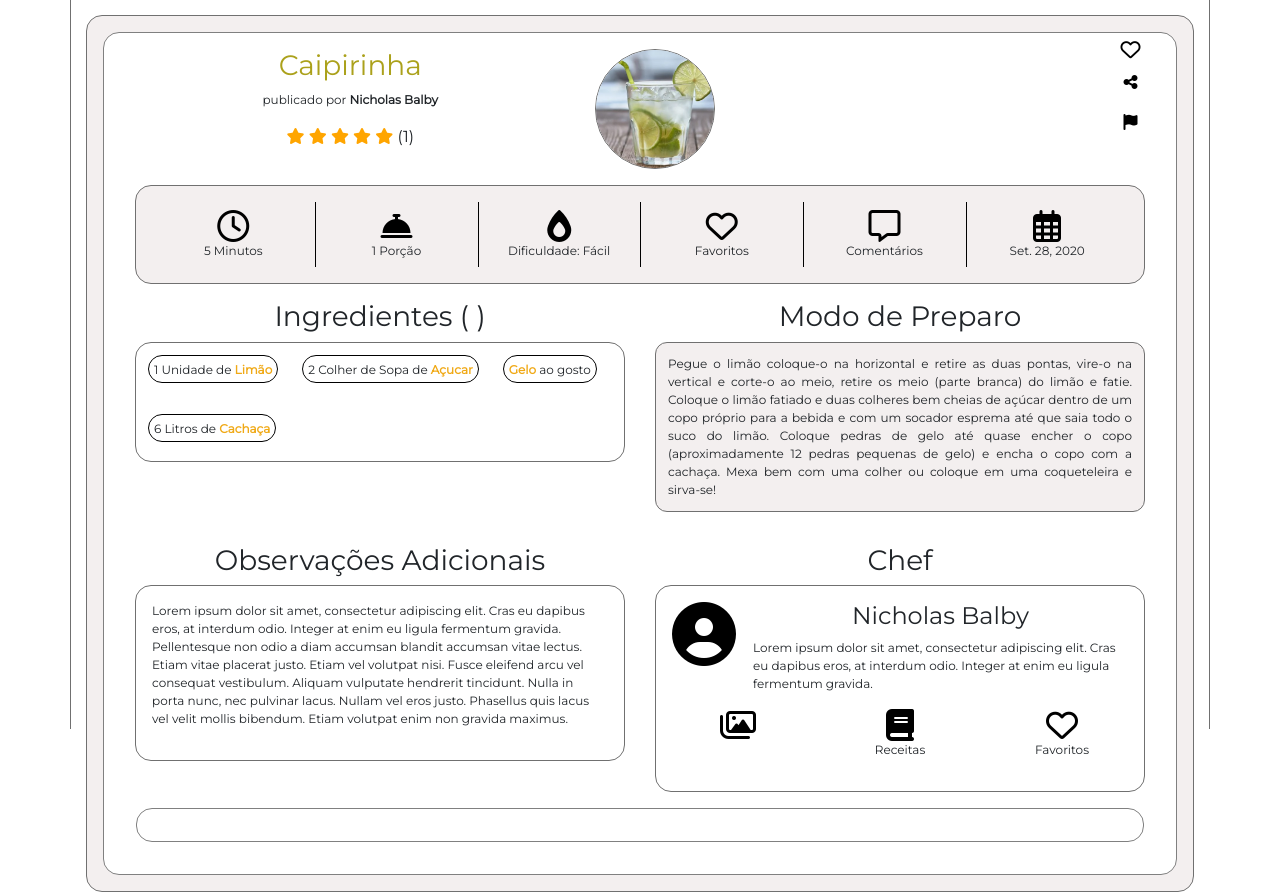
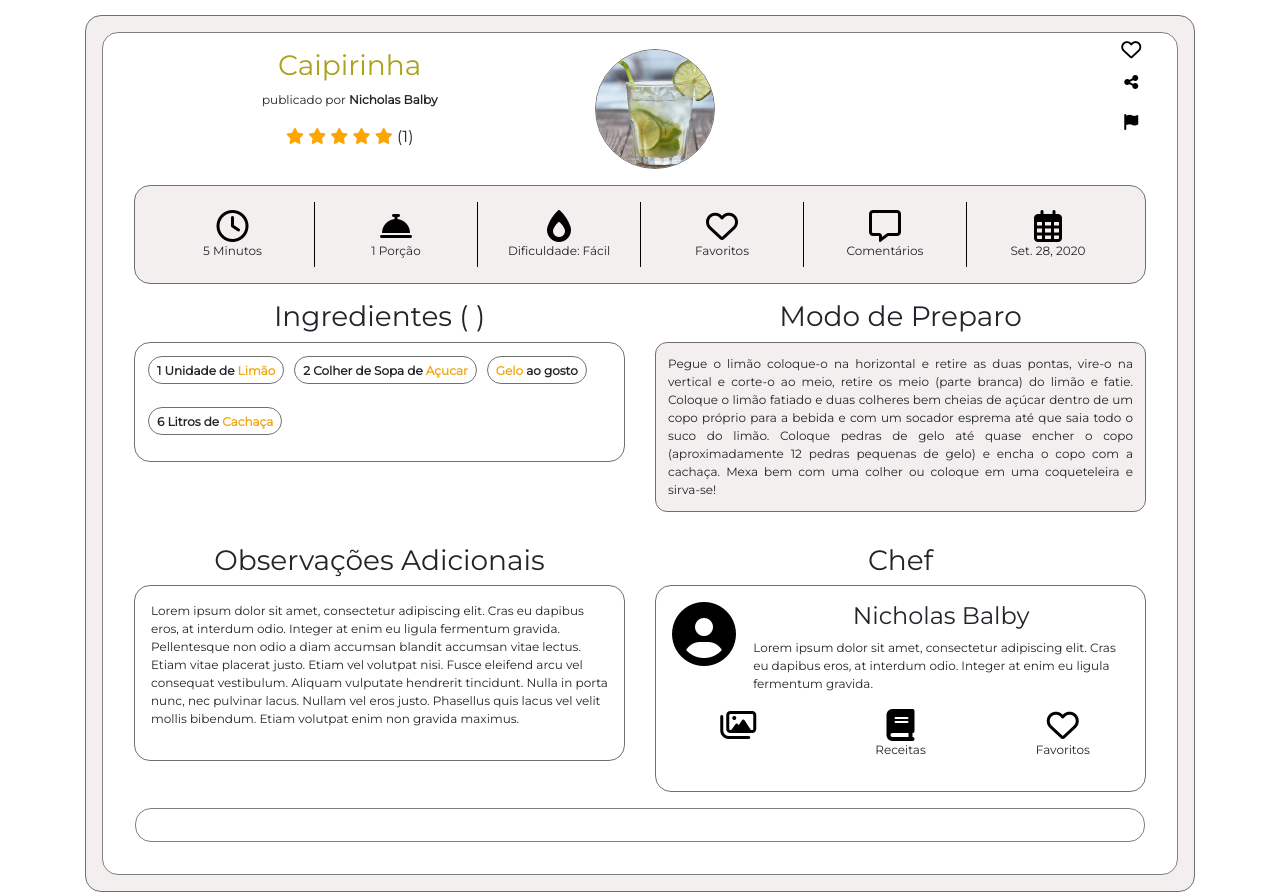
Before and after one commit to Tads98/CookIt, a Django app: page /caipirinha in a window 1280 px wide. Shown: the part 71-963 px from the top of the page. Run offline with Django 3.2, Linux system fonts and the light colour scheme; data comes from the database, SQL or seed files in the repository; some libraries are stand-ins or nearby versions.

Commit message:
Correção de alinhamento de miniaturas de receita, mudança de cores e pequenas alterações no template.

```diff
--- a/core/static/custom/css/style.css
+++ b/core/static/custom/css/style.css
@@ -85,6 +85,7 @@ i {
 */
 
 .container {
+    border: none !important;
     padding-top: 4rem;
     padding-bottom: 4rem;
     background-color: white;
@@ -489,10 +490,6 @@ ul li {
     color: orange;
 }
 
-.col h5 {
-    color: yellowgreen;
-}
-
 #keywords {
     padding: 1em 1em 0 1em;
     border-bottom: 1px solid black;
@@ -517,11 +514,11 @@ ul li {
 
 .card-title {
     display: -webkit-box;
-    -webkit-line-clamp: 1;
+    /*-webkit-line-clamp: 1;*/
     -webkit-box-orient: vertical;
     overflow: hidden;
     text-overflow: ellipsis;
-    color: yellowgreen;
+    color: #ABA11B;
     font-weight: bold;
     text-align: center;
 }
@@ -625,13 +622,18 @@ hr {
     border-radius: 1em;
     display: flex;
     flex-wrap: wrap;
+    padding: 8px;
 }
 
 #alinhamento-ingredientes p {
-    margin: 1em;
+    margin: 5px;
+    margin-bottom: 10px;
+    padding: 5px;
+    padding-left: 8px;
+    padding-right: 8px;
     font-size: 12px;
     display: inline-block;
-    border: 1px solid black;
+    border: 1px solid #707070;
     border-radius: 1.5em;
     height: 28px;
 }
--- a/core/templates/parciais/_navbar.html
+++ b/core/templates/parciais/_navbar.html
@@ -1,5 +1,5 @@
 {%load static%}
-<nav class="navbar navbar-expand-lg navbar-light bg-light d-flex justify-content-between fixed-top">
+<nav class="navbar navbar-expand-lg d-flex justify-content-between fixed-top">
     <a class="navbar-brand" href="{% url 'receita:index' %}">
         <img src="{% static 'imgs/cookit_logo.svg' %}" alt="Logo" height="36px">
     </a>
@@ -12,7 +12,8 @@
             </button>
         </div>
     </form>
-    <div class="" id="navbarSupportedContent">
+    <!--TODO: dar um jeito de aumentar o tamanho dos icones-->
+    <div id="navbarSupportedContent">
         <ul class="nav">
             <li class="nav-item dropdown">
                 <a class="nav-link" href="#" role="button">
--- a/core/templates/receita/receita-completa.html
+++ b/core/templates/receita/receita-completa.html
@@ -17,6 +17,7 @@
                 <div id="thumbnails-receita-completa" class="col">
                     <div class="row">
                         {% if ingrediente.fotos %}
+                        <!--TODO: ver uma formatação melhor para a imagem-->
                         <img class="receita-foto rounded-circle" style="max-width:800px"
                             src="{{ ingrediente.fotos.url }}" alt="{{ ingrediente.nome_receita }}"></img>
                         {% endif %}
@@ -107,14 +108,14 @@
 
                             {% for ingrediente in ingrediente.ingrediente_set.all %}
                             {%if ingrediente.unidadeMedida == 'AGS' %}
-                            <p style="margin-bottom: 10px; padding:5px;">
+                            <p>
                                 <strong style="color: #F0A916;">{{ingrediente.nome_ingrediente}}</strong>
-                                {{ingrediente.get_unidadeMedida_display}}
+                                <strong>{{ingrediente.get_unidadeMedida_display}}</strong>
 
                             </p>
                             {%else%}
-                            <p style="margin-bottom: 10px; padding:5px;">
-                                {{ingrediente.quantidade}} {{ingrediente.get_unidadeMedida_display}} de
+                            <p>
+                                <strong>{{ingrediente.quantidade}} {{ingrediente.get_unidadeMedida_display}} de</strong>
                                 <strong style="color: #F0A916;">{{ingrediente.nome_ingrediente}}</strong>
                             </p>
                             {%endif%} {% endfor %}
```
Also changed, not shown: core/templates/receita/index.html (+7 -5 lines).
